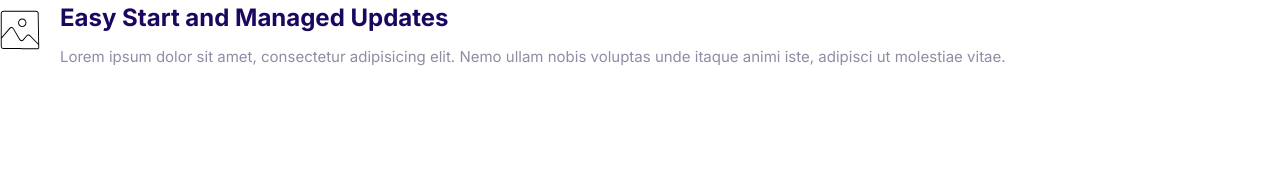
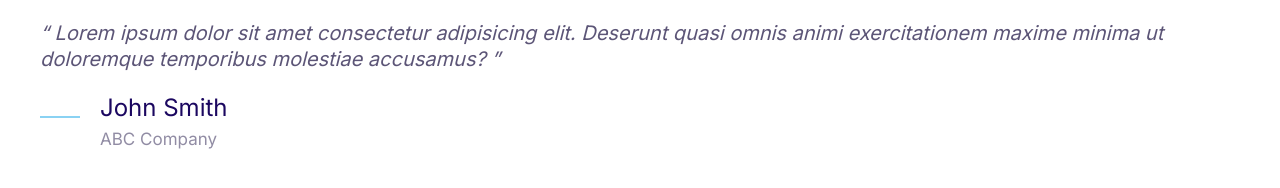
Before and after one commit to kiestonguidry/Flagstaff-Boulders, a plain HTML site: page index.html in a window 1280 px wide. Drawn offline with Linux system fonts and the light colour scheme.

Commit message:
made quote component

```diff
--- a/css/styles.css
+++ b/css/styles.css
@@ -6,6 +6,7 @@
   --color-body: #918ca4;
   --color-border: #ccc;
   --border-radius: 30px;
+  --color-body-darker: #5c5577;
 }
 
 *,
@@ -372,3 +373,56 @@ a {
 .media__image {
   margin-top: 1rem;
 }
+
+/* Quotes */
+
+.quote {
+  font-size: 3rem;
+  font-style: italic;
+  color: var(--color-body-darker);
+  line-height: 1.3;
+}
+
+.quote__text::before {
+  content: open-quote;
+}
+
+.quote__text::after {
+  content: close-quote;
+}
+
+.media__company {
+  font-size: 1.5rem;
+}
+
+.quote__author {
+  font-size: 3rem;
+  font-weight: 500;
+  color: var(--color-headings);
+  margin-bottom: 5px;
+  font-style: normal;
+}
+
+.quote__company {
+  color: var(--color-body);
+  font-style: normal;
+  font-size: 1.7rem;
+}
+
+.quote__line {
+  position: relative;
+  bottom: 5px;
+}
+
+@media screen and (min-width: 1024px) {
+  .quote {
+    font-size: 2rem;
+  }
+
+  .quote__author {
+    font-size: 2.4rem;
+  }
+  .quote__organization {
+    font-size: 1.6rem;
+  }
+}
--- a/index.html
+++ b/index.html
@@ -16,19 +16,25 @@
   </head>
 
   <body>
+    <blockquote class="quote">
+      <p class="quote__text">
+        Lorem ipsum dolor sit amet consectetur adipisicing elit. Deserunt quasi
+        omnis animi exercitationem maxime minima ut doloremque temporibus
+        molestiae accusamus?
+      </p>
+      <footer>
         <div class="media">
           <div class="media__image">
-        <svg class="icon icon--primary">
-          <use xlink:href="images/sprite.svg#snap"></use>
+            <svg class="icon icon--primary quote__line">
+              <use xlink:href="images/sprite.svg#line"></use>
             </svg>
           </div>
           <div class="media__body">
-        <h3 class="media__title">Easy Start and Managed Updates</h3>
-        <p>
-          Lorem ipsum dolor sit amet, consectetur adipisicing elit. Nemo ullam
-          nobis voluptas unde itaque animi iste, adipisci ut molestiae vitae.
-        </p>
+            <h3 class="media__title quote__author">John Smith</h3>
+            <p class="quote__company">ABC Company</p>
           </div>
         </div>
+      </footer>
+    </blockquote>
   </body>
 </html>
```
Also changed, not shown: css/quotes.html (added, +20 -0 lines). Lines whose indentation alone changed are shown as unchanged.
